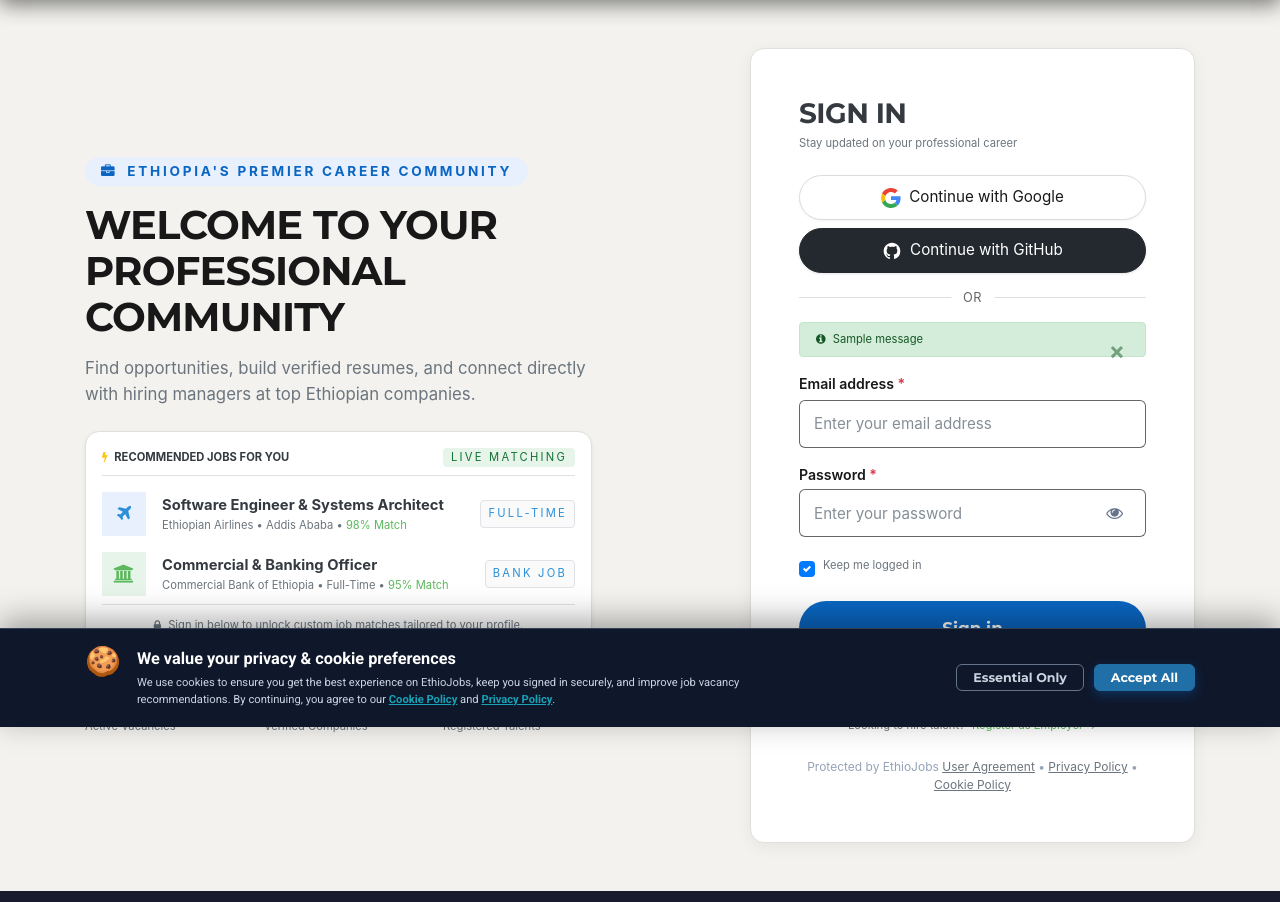
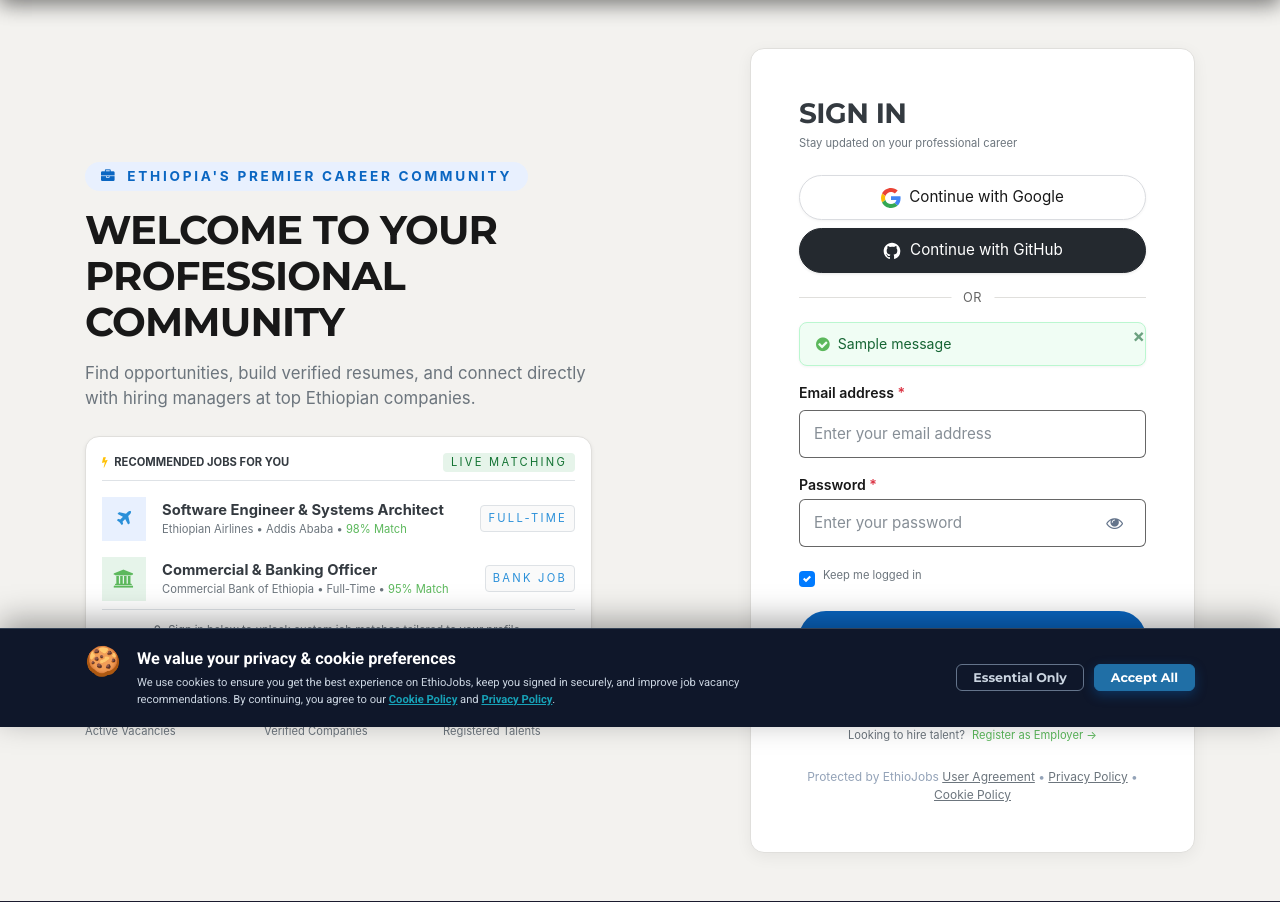
Before and after one commit to wuba21/Django-online-Job-Portal-system, a Django app: page /en/login/ in a window 1280 px wide. Shown: the part 73-975 px from the top of the page. Run offline with Django 3.2, Linux system fonts and the light colour scheme; data comes from the database, SQL or seed files in the repository; tables that the repository leaves empty hold one stand-in row (values such as "Sample post"); one stand-in notice (Sample message) is shown; data that the repository does not hold is empty; parts of the project's set-up code (start-up, migrations or seed data) failed here and were passed over; some libraries are stand-ins or nearby versions.

Commit message:
style(alerts): replace bulky Amharic error box with professional English alert design

```diff
--- a/accounts/pipeline.py
+++ b/accounts/pipeline.py
@@ -40,7 +40,7 @@ def check_user_exists_for_login(backend, details, user=None, *args, **kwargs):
     if request:
         messages.error(
             request,
-            f"በዚህ የ{provider_name} ኢሜይል/አካውንት የተመዘገበ አልተገኘም። እባክዎ አስቀድመው ይመዝገቡ። (No account found with this {provider_name} account. Please register first.)",
+            f"No account found associated with this {provider_name} account. Please register before logging in.",
             extra_tags=f"not_registered {backend.name}"
         )
     return redirect("accounts:login")
--- a/accounts/views.py
+++ b/accounts/views.py
@@ -246,7 +246,7 @@ class EmployerLicenseVerifyView(View):
             company.name = company_name
 
         if not uploaded_file:
-            messages.error(request, "እባክዎ ህጋዊ የንግድ ፈቃድዎን (PDF ወይም ፎቶ) ይስቀሉ።")
+            messages.error(request, "Please upload a valid business license document (PDF or image).")
             return render(request, self.template_name, {"company": company})
 
         # Save the uploaded license document
@@ -270,20 +270,20 @@ class EmployerLicenseVerifyView(View):
             company.license_rejection_reason = ""
             company.save()
 
-            reasons_summary = "፣ ".join(result["reasons"])
+            reasons_summary = ", ".join(result.get("reasons", []))
             messages.success(
                 request,
-                f"🎉 የንግድ ፈቃድዎ በ AI በስኬት ተረጋግጧል! (Confidence: {result['confidence']}%) — {reasons_summary}። አሁን ወደ አሰሪ ዳሽቦርድ ገብተው ስራ መለጠፍ ይችላሉ!"
+                f"Business license verified successfully (Confidence: {result['confidence']}%). You can now access your employer dashboard and post jobs."
             )
             return redirect("jobs:employer-dashboard")
         else:
             company.license_status = "rejected"
-            company.license_rejection_reason = result["error_message"] or "የንግድ ፈቃድ ማህተም ወይም TIN አልተገኘም።"
+            company.license_rejection_reason = result["error_message"] or "Official seal or valid TIN number could not be detected."
             company.save()
 
             messages.error(
                 request,
-                f"❌ ማረጋገጫው አልተሳካም (Confidence: {result['confidence']}%)፦ {company.license_rejection_reason}። እባክዎ ኦርጅናል ማህተም እና TIN ቁጥር በግልጽ የሚታይበትን ፈቃድ እንደገና ይስቀሉ።"
+                f"License verification failed (Confidence: {result['confidence']}%): {company.license_rejection_reason}. Please re-upload a clear copy showing the official seal and TIN number."
             )
             return render(request, self.template_name, {"company": company, "result": result})
 
@@ -349,12 +349,12 @@ class GoogleOneTapLoginView(View):
             from django.urls import reverse
             messages.error(
                 request,
-                "በዚህ የጉግል ኢሜይል የተመዘገበ አካውንት አልተገኘም። እባክዎ አስቀድመው ይመዝገቡ። (No account found with this Google email. Please register first.)",
+                "No account found associated with this Google account. Please register before logging in.",
                 extra_tags="not_registered google"
             )
             return JsonResponse({
                 "status": "not_registered",
-                "message": "በዚህ የጉግል ኢሜይል የተመዘገበ አካውንት አልተገኘም። እባክዎ አስቀድመው ይመዝገቡ።",
+                "message": "No account found associated with this Google account. Please register before logging in.",
                 "redirect_url": reverse("accounts:employee-register")
             }, status=403)
         else:
--- a/templates/accounts/login.html
+++ b/templates/accounts/login.html
@@ -162,55 +162,42 @@
                         <span class="divider-text">{% trans "or" %}</span>
                     </div>
 
-                    <!-- Messages / Alerts (e.g. from Social Auth when account is not registered) -->
+                    <!-- System / Auth Messages -->
                     {% if messages %}
                         {% for message in messages %}
-                            {% if 'not_registered' in message.tags or 'አልተገኘም' in message|stringformat:"s" or 'No account found' in message|stringformat:"s" %}
-                                <div class="alert border-0 rounded-xl p-3 mb-3 shadow-sm" style="background-color: #fffbeb; border: 1px solid #fde68a !important; color: #78350f;">
-                                    <div class="d-flex align-items-start">
-                                        <div class="mr-2 mt-1" style="color: #d97706; font-size: 1.15rem;">
-                                            <i class="fa fa-exclamation-circle"></i>
-                                        </div>
-                                        <div class="flex-grow-1">
-                                            <div class="font-weight-bold" style="color: #92400e; font-size: 0.92rem;">
-                                                {% trans "አካውንት አልተገኘም (Account Not Found)" %}
-                                            </div>
-                                            <div class="small mt-1 mb-2" style="color: #78350f; line-height: 1.45;">
-                                                {% if 'github' in message.tags or 'GitHub' in message|stringformat:"s" %}
-                                                    {% trans "በዚህ የ GitHub አካውንት የተመዘገበ አካውንት የለም። እባክዎ አስቀድመው ይመዝገቡ። (No account found with this GitHub account. Please register first.)" %}
-                                                {% else %}
-                                                    {% trans "በዚህ የ Google ኢሜይል የተመዘገበ አካውንት የለም። እባክዎ አስቀድመው ይመዝገቡ። (No account found with this Google email. Please register first.)" %}
+                            <div class="alert alert-{% if 'error' in message.tags or 'danger' in message.tags or 'not_registered' in message.tags %}danger{% elif 'success' in message.tags %}success{% elif 'warning' in message.tags %}warning{% else %}info{% endif %} alert-dismissible fade show mb-3" role="alert" style="border-radius: 8px; font-size: 0.86rem; padding: 11px 14px; {% if 'error' in message.tags or 'danger' in message.tags or 'not_registered' in message.tags %}background-color: #fef2f2; border: 1px solid #fecaca; color: #991b1b;{% endif %}">
+                                <div class="d-flex align-items-center w-100">
+                                    <i class="fa {% if 'error' in message.tags or 'danger' in message.tags or 'not_registered' in message.tags %}fa-exclamation-circle text-danger{% elif 'success' in message.tags %}fa-check-circle text-success{% else %}fa-info-circle text-info{% endif %} mr-2" style="font-size: 1rem; flex-shrink: 0;"></i>
+                                    <div class="flex-grow-1" style="line-height: 1.45;">
+                                        <span>{{ message }}</span>
+                                        {% if 'not_registered' in message.tags or 'No account found' in message|stringformat:"s" or 'not registered' in message|stringformat:"s" %}
+                                            <a href="{% url 'accounts:employee-register' %}" class="font-weight-bold ml-1" style="color: #0a66c2; text-decoration: underline;">
+                                                {% trans "Join now" %} &rarr;
+                                            </a>
                                         {% endif %}
                                     </div>
-                                            <div class="d-flex flex-wrap gap-2 pt-1" style="gap: 8px;">
-                                                <a href="{% url 'accounts:employee-register' %}" class="btn btn-sm text-white font-weight-bold px-2 py-1 shadow-xs" style="background-color: #0a66c2; border-radius: 6px; font-size: 0.78rem;">
-                                                    <i class="fa fa-user-plus mr-1"></i> {% trans "እንደ ስራ ፈላጊ ይመዝገቡ" %}
-                                                </a>
-                                                <a href="{% url 'accounts:employer-register' %}" class="btn btn-sm btn-outline-secondary font-weight-bold ml-1 bg-white px-2 py-1" style="border-radius: 6px; font-size: 0.78rem; color: #374151;">
-                                                    <i class="fa fa-building mr-1"></i> {% trans "እንደ አሰሪ ድርጅት" %}
-                                                </a>
-                                            </div>
-                                        </div>
-                                        <button type="button" class="close ml-2" data-dismiss="alert" aria-label="Close" style="color: #92400e; opacity: 0.75;">
+                                    <button type="button" class="close ml-2" data-dismiss="alert" aria-label="Close" style="color: inherit; opacity: 0.6; font-size: 1.15rem; line-height: 1; padding: 0;">
                                         <span aria-hidden="true">&times;</span>
                                     </button>
                                 </div>
                             </div>
-                            {% else %}
-                                <div class="alert alert-{% if 'error' in message.tags %}danger{% else %}{{ message.tags }}{% endif %} alert-dismissible fade show py-2 px-3 small rounded-lg mb-3 shadow-xs">
-                                    <button type="button" class="close" data-dismiss="alert">&times;</button>
-                                    <i class="fa fa-info-circle mr-1"></i> {{ message }}
-                                </div>
-                            {% endif %}
                         {% endfor %}
                     {% endif %}
 
-                    <!-- Error Messages -->
+                    <!-- Form Validation Errors -->
                     {% if form.non_field_errors %}
-                        <div class="alert alert-danger py-2 px-3 small rounded-lg mb-3">
+                        <div class="alert alert-danger alert-dismissible fade show mb-3" role="alert" style="border-radius: 8px; font-size: 0.86rem; padding: 11px 14px; background-color: #fef2f2; border: 1px solid #fecaca; color: #991b1b;">
+                            <div class="d-flex align-items-center w-100">
+                                <i class="fa fa-exclamation-circle text-danger mr-2" style="font-size: 1rem; flex-shrink: 0;"></i>
+                                <div class="flex-grow-1" style="line-height: 1.45;">
                                     {% for error in form.non_field_errors %}
-                                <div><i class="fa fa-exclamation-circle mr-1"></i> {{ error }}</div>
+                                        <div>{{ error }}</div>
                                     {% endfor %}
+                                </div>
+                                <button type="button" class="close ml-2" data-dismiss="alert" aria-label="Close" style="color: inherit; opacity: 0.6; font-size: 1.15rem; line-height: 1; padding: 0;">
+                                    <span aria-hidden="true">&times;</span>
+                                </button>
+                            </div>
                         </div>
                     {% endif %}
 
--- a/templates/base.html
+++ b/templates/base.html
@@ -325,6 +325,45 @@
             color: #000000 !important;
             font-weight: 600 !important;
         }
+
+        /* System-Wide Modern Professional Alerts */
+        .alert {
+            border-radius: 8px !important;
+            border: 1px solid transparent !important;
+            padding: 11px 16px !important;
+            font-size: 0.88rem !important;
+            line-height: 1.45 !important;
+            box-shadow: 0 1px 3px rgba(0, 0, 0, 0.05) !important;
+        }
+        .alert-danger {
+            background-color: #fef2f2 !important;
+            border-color: #fecaca !important;
+            color: #991b1b !important;
+        }
+        .alert-warning {
+            background-color: #fffbeb !important;
+            border-color: #fde68a !important;
+            color: #92400e !important;
+        }
+        .alert-success {
+            background-color: #f0fdf4 !important;
+            border-color: #bbf7d0 !important;
+            color: #166534 !important;
+        }
+        .alert-info {
+            background-color: #f0f9ff !important;
+            border-color: #bae6fd !important;
+            color: #075985 !important;
+        }
+        .alert .close {
+            color: inherit !important;
+            opacity: 0.6 !important;
+            text-shadow: none !important;
+            transition: opacity 0.15s ease !important;
+        }
+        .alert .close:hover {
+            opacity: 1 !important;
+        }
     </style>
 </head>
 <body class="d-flex flex-column min-vh-100">
@@ -592,11 +631,14 @@
     {% if messages %}
         <div class="container mt-3">
             {% for message in messages %}
-                <div class="alert alert-{% if 'error' in message.tags %}danger{% else %}{{ message.tags }}{% endif %} alert-dismissible fade show shadow-sm" role="alert">
-                    {{ message }}
-                    <button type="button" class="close" data-dismiss="alert" aria-label="Close">
-                        <span aria-hidden="true">&times;</span>
-                    </button>
+                <div class="alert alert-{% if 'error' in message.tags or 'danger' in message.tags %}danger{% elif 'success' in message.tags %}success{% elif 'warning' in message.tags %}warning{% else %}info{% endif %} alert-dismissible fade show" role="alert">
+                    <div class="d-flex align-items-center w-100">
+                        <i class="fa {% if 'error' in message.tags or 'danger' in message.tags %}fa-exclamation-circle text-danger{% elif 'success' in message.tags %}fa-check-circle text-success{% elif 'warning' in message.tags %}fa-exclamation-triangle text-warning{% else %}fa-info-circle text-info{% endif %} mr-2" style="font-size: 1.05rem; flex-shrink: 0;"></i>
+                        <span class="flex-grow-1">{{ message }}</span>
+                        <button type="button" class="close ml-2" data-dismiss="alert" aria-label="Close" style="font-size: 1.2rem; line-height: 1; padding: 0;">
+                            <span aria-hidden="true">&times;</span>
+                        </button>
+                    </div>
                 </div>
             {% endfor %}
         </div>
```
Lines whose indentation alone changed are shown as unchanged.
